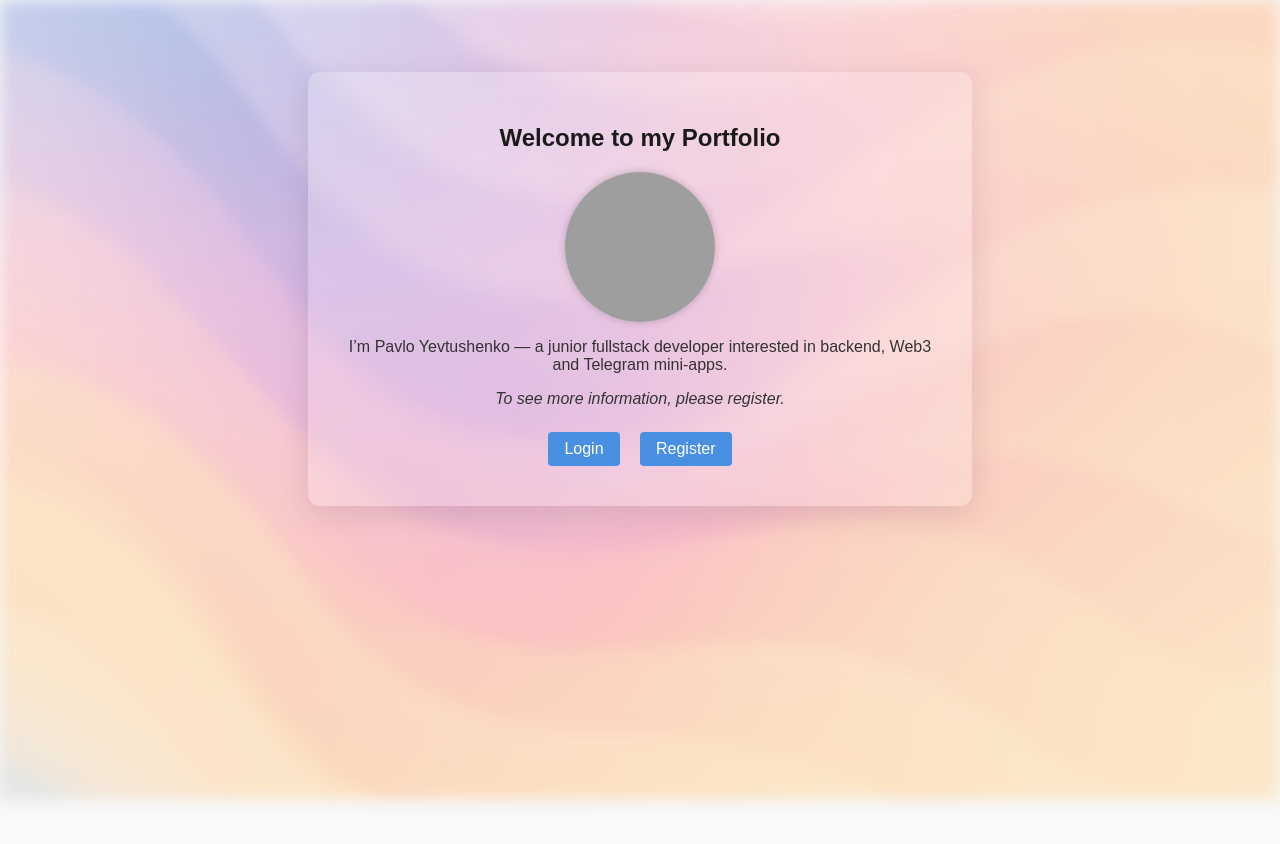
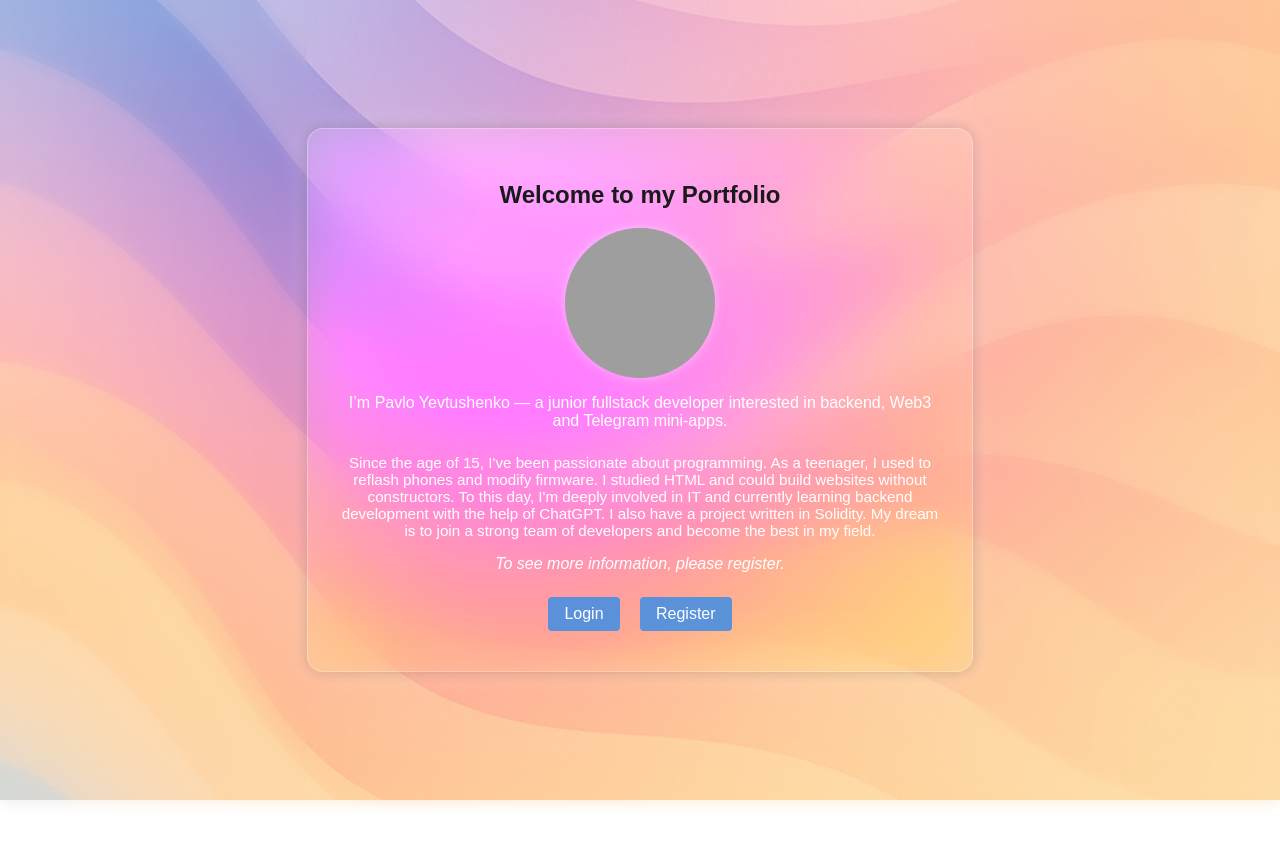
Before and after one commit to FastCoinsINFO/Portfolio, a website: page index.html in a window 1280 px wide. After the commit the page ends 800 px from the top, so only its background shows below. Drawn offline with Linux system fonts and the light colour scheme; grey boxes are pictures that could not be loaded.

Commit message:
Update index.html

```diff
--- a/index.html
+++ b/index.html
@@ -6,16 +6,28 @@
   <title>Pavlo Yevtushenko — Portfolio</title>
   <link rel="stylesheet" href="style.css" />
   <style>
+    html, body {
+      height: 100%;
+      margin: 0;
+      padding: 0;
+      font-family: Arial, sans-serif;
+      background: url('background.png') no-repeat center center fixed;
+      background-size: cover;
+      display: flex;
+      justify-content: center;
+      align-items: center;
+    }
     .glass-box {
       max-width: 600px;
-      margin: 5vh auto;
       padding: 2rem;
-      background: rgba(255, 255, 255, 0.2);
-      backdrop-filter: blur(10px);
-      -webkit-backdrop-filter: blur(10px);
-      border-radius: 12px;
-      box-shadow: 0 8px 32px rgba(0, 0, 0, 0.1);
+      background: rgba(255, 255, 255, 0.1);
+      border-radius: 16px;
+      backdrop-filter: blur(25px) saturate(180%) contrast(120%);
+      -webkit-backdrop-filter: blur(25px) saturate(180%) contrast(120%);
+      border: 1px solid rgba(255, 255, 255, 0.3);
+      box-shadow: 0 0 30px rgba(255, 255, 255, 0.2), 0 0 15px rgba(0, 0, 0, 0.2);
       text-align: center;
+      color: #fff;
     }
     .avatar {
       width: 150px;
@@ -24,20 +36,21 @@
       object-fit: cover;
       margin: 1rem auto;
       display: block;
-      box-shadow: 0 0 8px rgba(0,0,0,0.2);
+      box-shadow: 0 0 12px rgba(255,255,255,0.4);
     }
     button {
       margin: 0.5rem;
       padding: 0.5rem 1rem;
       font-size: 1rem;
-      background-color: #4a90e2;
+      background-color: rgba(74, 144, 226, 0.9);
       color: white;
       border: none;
       border-radius: 4px;
       cursor: pointer;
+      transition: background-color 0.3s ease;
     }
     button:hover {
-      background-color: #357ab8;
+      background-color: rgba(53, 122, 184, 0.9);
     }
   </style>
 </head>
@@ -46,6 +59,11 @@
     <h2>Welcome to my Portfolio</h2>
     <img src="avatar.jpeg" alt="Pavlo Yevtushenko" class="avatar" />
     <p>I’m Pavlo Yevtushenko — a junior fullstack developer interested in backend, Web3 and Telegram mini-apps.</p>
+    <p style="margin-top: 1.5rem; font-size: 0.95rem;">
+      Since the age of 15, I've been passionate about programming. As a teenager, I used to reflash phones and modify firmware.
+      I studied HTML and could build websites without constructors. To this day, I'm deeply involved in IT and currently learning backend development with the help of ChatGPT.
+      I also have a project written in Solidity. My dream is to join a strong team of developers and become the best in my field.
+    </p>
     <p><em>To see more information, please register.</em></p>
     <button type="button" onclick="window.location.href='login.html'">Login</button>
     <button type="button" onclick="window.location.href='register.html'">Register</button>
```
